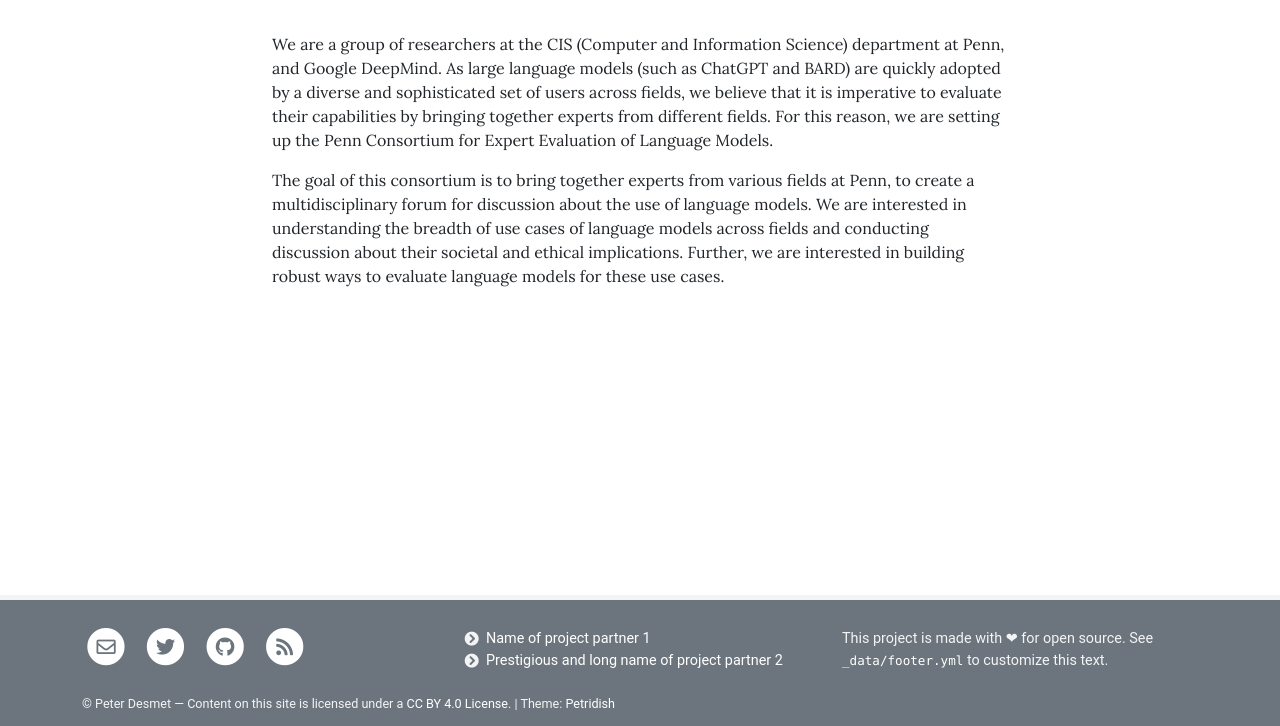
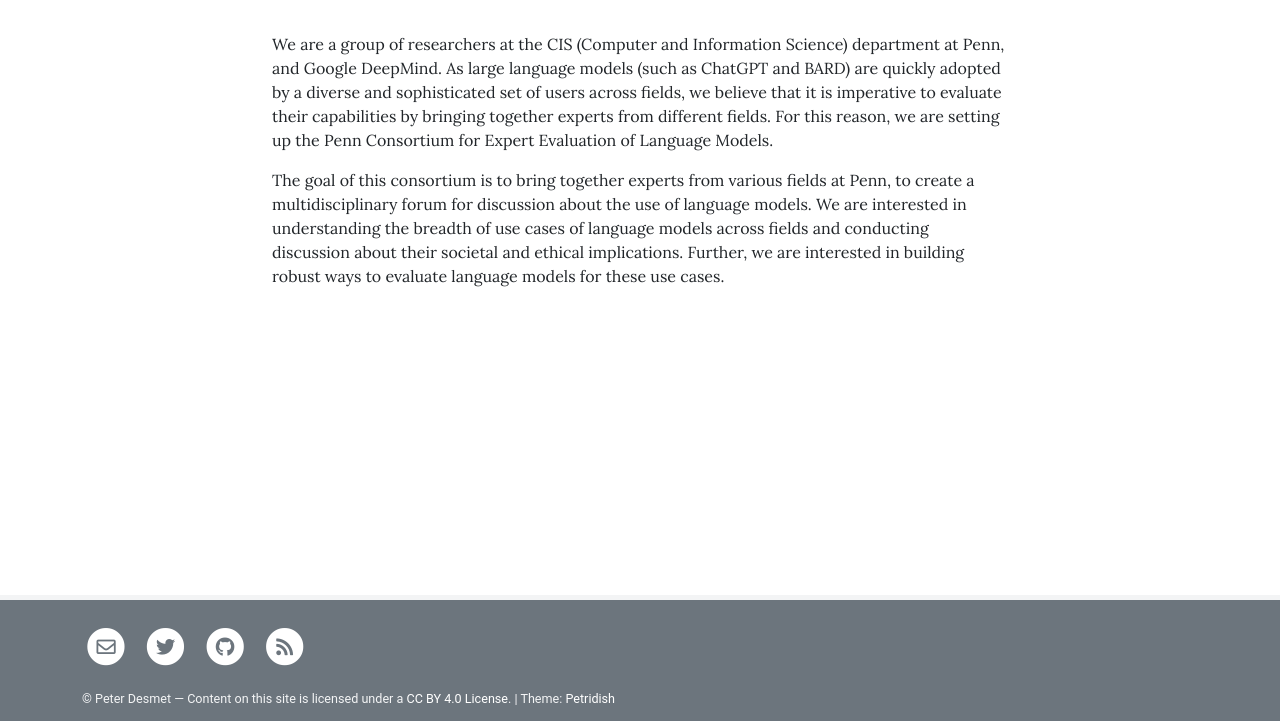
Before and after one commit to penncoeval/penncoeval, a Jekyll site: the page built from pages/home.md, in a window 1280 px wide. Shown: the part 308-1034 px from the top of the page. Built offline with Jekyll 4.4.1, drawn with Linux system fonts in a browser that asks for light colours.

Commit message:
Update footer.yml

```diff
--- a/_data/footer.yml
+++ b/_data/footer.yml
@@ -3,20 +3,6 @@
 
 # Columns (the more you add, the narrower they will be)
 columns:
-  - description:
-    links:
-    - text: Name of project partner 1
-      href: http://example.com
-      new_window: true
-    - text: Prestigious and long name of project partner 2
-      href: http://example.com
-      new_window: true
-
-  - description: > # E.g. funding acknowledgement. Can be Markdown
-      This project is made with ❤ for open source.
-      See [`_data/footer.yml`](https://raw.githubusercontent.com/peterdesmet/petridish/master/_data/footer.yml)
-      to customize this text.
-    links:
 
 # Small print license statement to add at the bottom of the footer. Can be Markdown
 # Will be prefixed by "© {{ site.author }}" if defined in _config.yml
```
